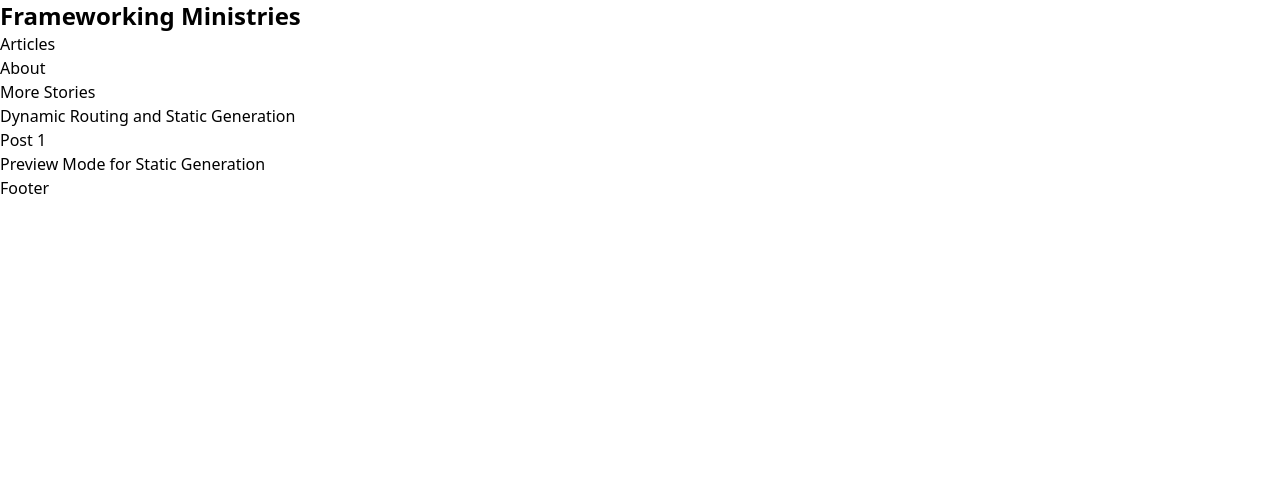
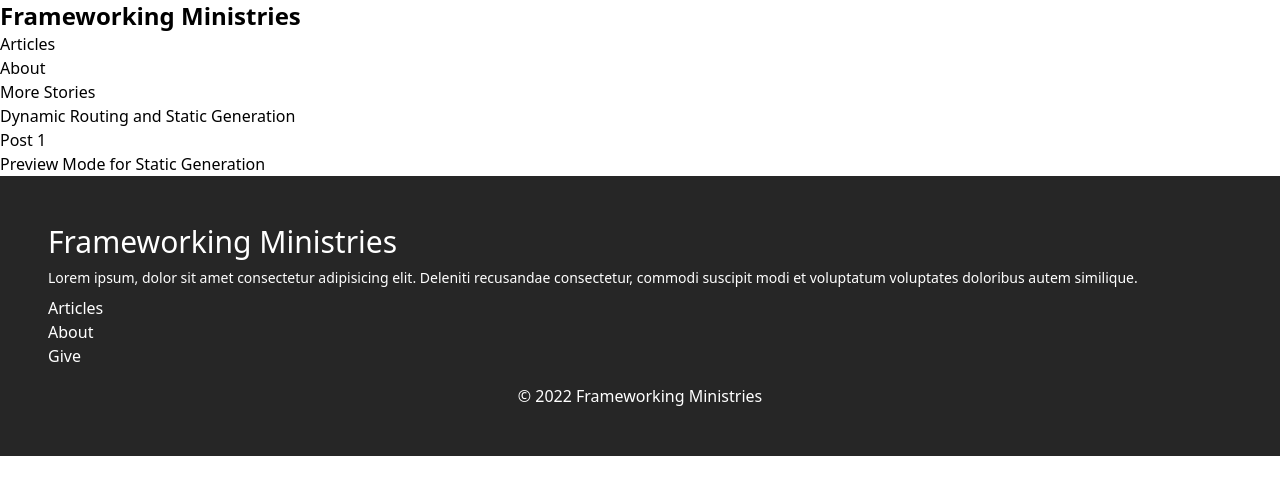
Before and after one commit to GlenCalica/frameworking-blog, a Next.js app: page / in a window 1280 px wide. Shown: the top 494 px of the page. Built offline with nearby package versions, Linux system fonts and the light colour scheme.

Commit message:
styled and added functionality to footer

```diff
--- a/components/Footer.jsx
+++ b/components/Footer.jsx
@@ -1,3 +1,45 @@
+import Link from "next/link";
+
 export default function Footer() {
-   return <h1>Footer</h1>;
+   return (
+      <footer className="bg-neutral-800">
+         <div className="p-12">
+            <h1 className="text-white text-3xl">Frameworking Ministries</h1>
+            <p className="text-white text-sm py-2">
+               Lorem ipsum, dolor sit amet consectetur adipisicing elit.
+               Deleniti recusandae consectetur, commodi suscipit modi et
+               voluptatum voluptates doloribus autem similique.
+            </p>
+            <div className="flex justify-between">
+               <ul>
+                  <li className="text-white">
+                     <Link as={"../articles"} href={"../pages/articles"}>
+                        Articles
+                     </Link>
+                  </li>
+                  <li className="text-white">
+                     <Link as={"../about"} href={"../pages/about"}>
+                        About
+                     </Link>
+                  </li>
+                  <li className="text-white">
+                     <Link as={"../give"} href={"../pages/give"}>
+                        Give
+                     </Link>
+                  </li>
+               </ul>
+               {/* For Socials Later */}
+               {/* <ul>
+                  <li>image</li>
+                  <li>image</li>
+                  <li>image</li>
+               </ul>
+               <ul></ul> */}
+            </div>
+            <p className="text-white text-center pt-4">
+               © 2022 Frameworking Ministries
+            </p>
+         </div>
+      </footer>
+   );
 }
```
